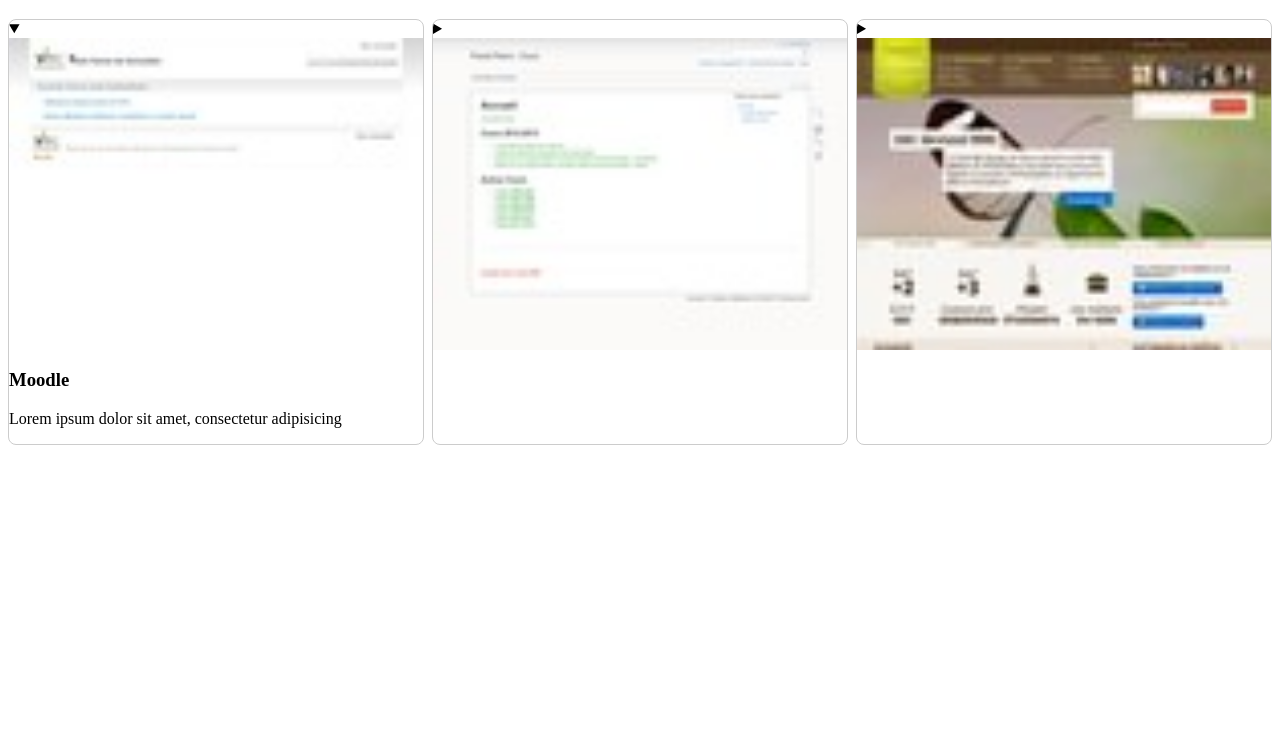
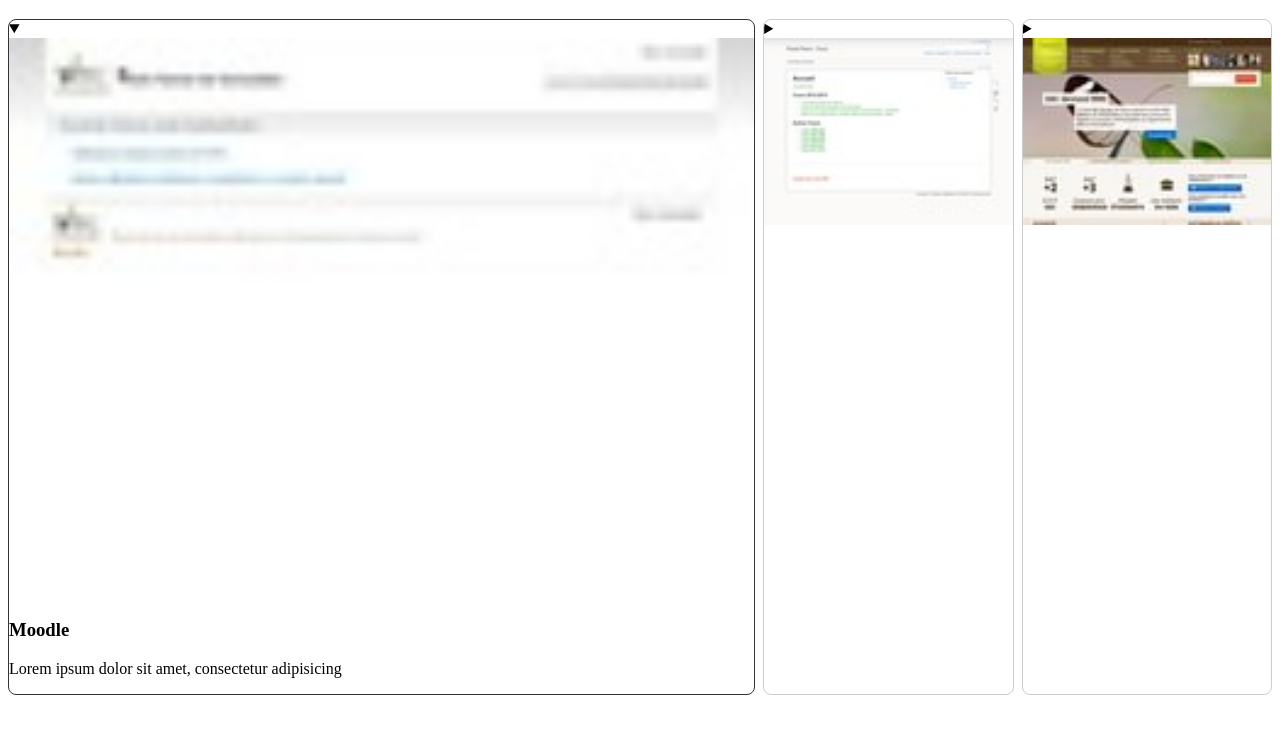
Before and after one commit to MMI-NFC-2026/sae105-r112-tp4-a4kyo, a plain HTML site: page index.html in a window 1280 px wide. Shown: the part 61-794 px from the top of the page. Drawn offline with Linux system fonts and the light colour scheme.

Commit message:
CSS: style de l'accordéon ouvert ([open])
Co-Authored-By: Claude Haiku 5.5 <noreply@anthropic.com>

```diff
--- a/src/css/components/accordeon.css
+++ b/src/css/components/accordeon.css
@@ -18,3 +18,8 @@
   width: 100%;
   display: block;
 }
+
+.accordeon details[open] {
+  flex: 3;
+  border-color: #333;
+}
```
